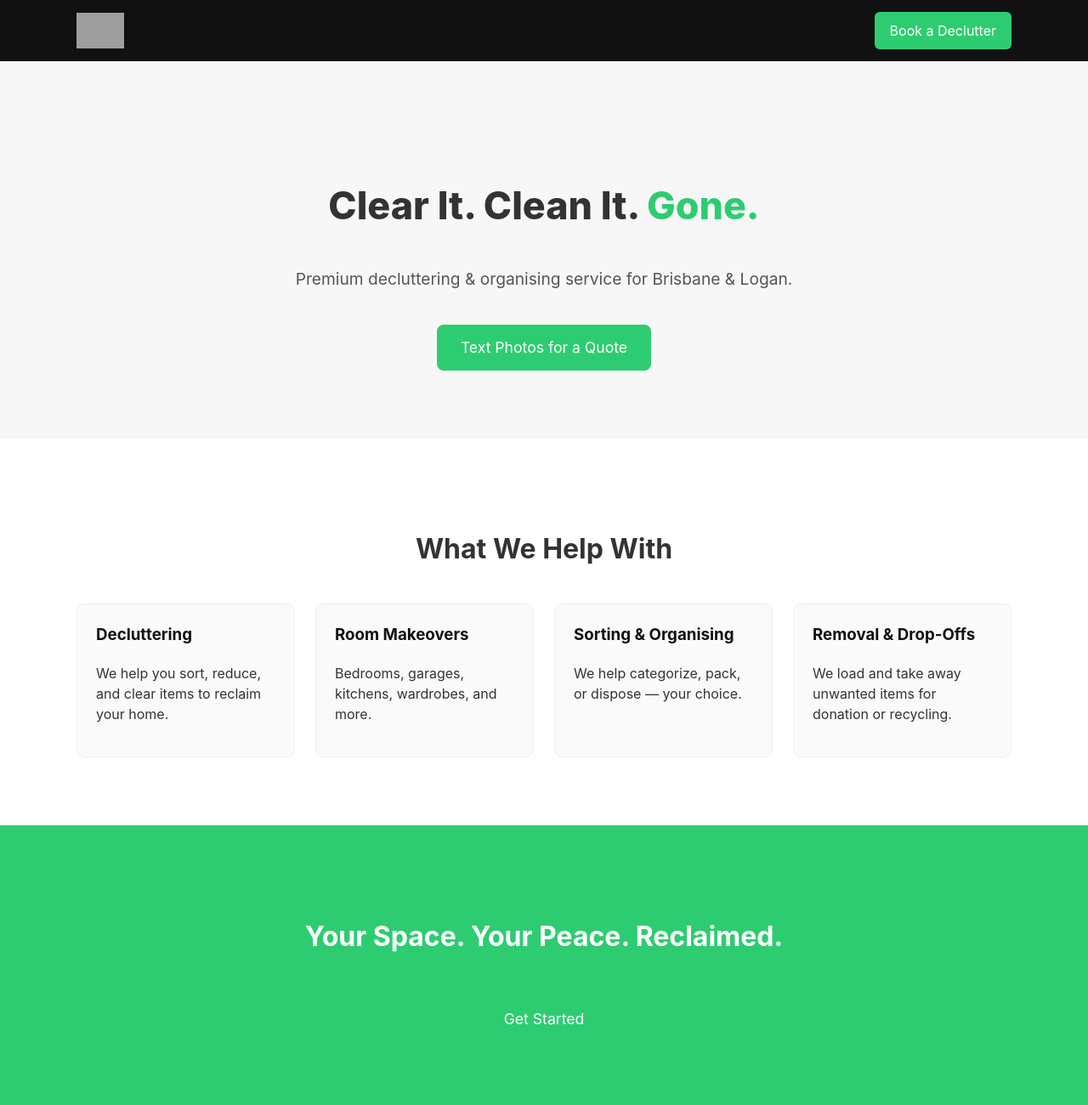
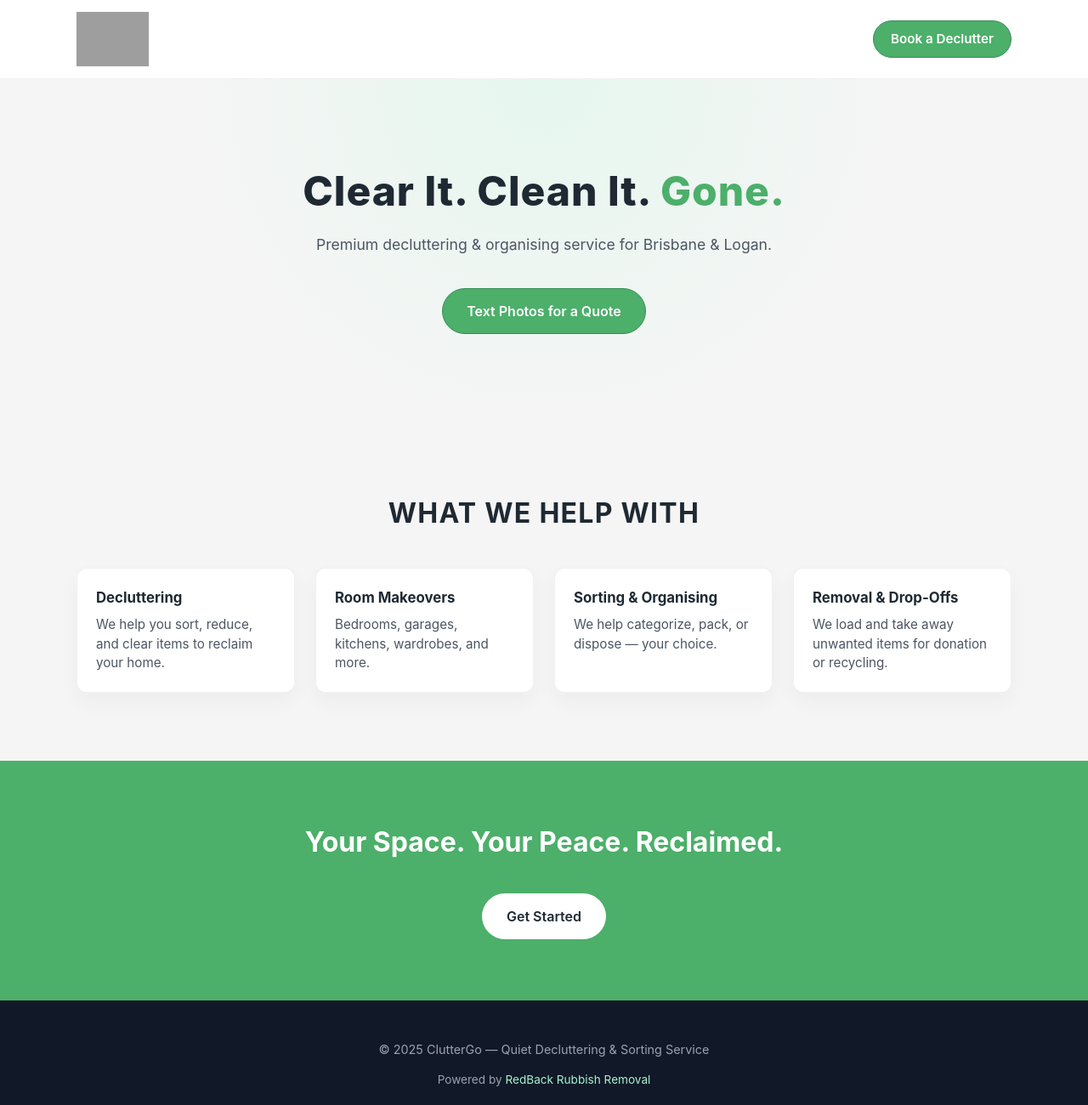
Before and after one commit to RedBackRubbish/cluttergo-site, a plain HTML site: page index.html in a window 1280 px wide. Shown: the top 1300 px of the page at 85% size. Drawn offline with Linux system fonts and the light colour scheme; grey boxes are pictures that could not be loaded.

Commit message:
Update styles.css

```diff
--- a/css/styles.css
+++ b/css/styles.css
@@ -1,4 +1,6 @@
-/* RESET */
+/* =========================
+   RESET
+   ========================= */
 *,
 *::before,
 *::after {
@@ -8,75 +10,117 @@
 body {
   margin: 0;
   font-family: -apple-system, BlinkMacSystemFont, system-ui, sans-serif;
-  background: #ffffff;
-  color: #333;
+  background: #f5f5f5;
+  color: #1f2933;
   line-height: 1.5;
 }
 
-/* GLOBAL */
+/* =========================
+   GLOBAL
+   ========================= */
 .container {
   width: min(1100px, 100% - 32px);
   margin: 0 auto;
 }
 
-.green {
-  color: #2ecc71;
-}
-
-.btn {
-  display: inline-block;
-  background: #2ecc71;
-  color: #fff;
-  padding: 14px 28px;
-  border-radius: 8px;
-  font-size: 1.1rem;
-  margin-top: 20px;
+a {
+  color: inherit;
   text-decoration: none;
 }
 
-/* HEADER */
+.green {
+  color: #4caf6a;
+}
+
+/* Buttons */
+.btn {
+  display: inline-block;
+  background: #4caf6a;
+  color: #ffffff;
+  padding: 14px 28px;
+  border-radius: 999px;
+  font-size: 1rem;
+  font-weight: 600;
+  margin-top: 20px;
+  text-decoration: none;
+  border: 1px solid #3b8e58;
+  transition: background 0.18s ease-out, transform 0.12s ease-out,
+    box-shadow 0.18s ease-out;
+}
+
+.btn:hover {
+  background: #3b8e58;
+  box-shadow: 0 10px 20px rgba(59, 142, 88, 0.25);
+  transform: translateY(-1px);
+}
+
+/* =========================
+   HEADER
+   ========================= */
 .header {
-  background: #111;
+  background: #ffffff;
   padding: 14px 0;
+  border-bottom: 1px solid rgba(15, 23, 42, 0.06);
+  position: sticky;
+  top: 0;
+  z-index: 20;
 }
 
 .header-inner {
   display: flex;
   justify-content: space-between;
   align-items: center;
+  gap: 16px;
 }
 
 .logo {
-  height: 42px;
+  height: 64px; /* make the logo actually visible */
 }
 
 .header-btn {
-  background: #2ecc71;
-  padding: 10px 18px;
-  color: #fff;
-  border-radius: 6px;
+  background: #4caf6a;
+  padding: 10px 20px;
+  color: #ffffff;
+  border-radius: 999px;
   text-decoration: none;
+  font-size: 0.95rem;
+  font-weight: 600;
+  border: 1px solid #3b8e58;
+  transition: background 0.18s ease-out, transform 0.12s ease-out,
+    box-shadow 0.18s ease-out;
 }
 
-/* HERO */
+.header-btn:hover {
+  background: #3b8e58;
+  box-shadow: 0 8px 18px rgba(59, 142, 88, 0.25);
+  transform: translateY(-1px);
+}
+
+/* =========================
+   HERO
+   ========================= */
 .hero {
-  padding: 100px 0 80px;
+  padding: 96px 0 80px;
   text-align: center;
-  background: #f7f7f7;
+  background: radial-gradient(circle at top, #e5f7ee 0, #f5f5f5 55%);
 }
 
 .hero h1 {
-  font-size: 2.8rem;
+  font-size: clamp(2.4rem, 4vw, 3rem);
   font-weight: 800;
+  margin: 0;
+  letter-spacing: 0.02em;
 }
 
 .hero-sub {
-  font-size: 1.2rem;
-  margin-top: 12px;
-  color: #555;
+  font-size: 1.1rem;
+  margin-top: 14px;
+  color: #4b5563;
 }
 
-/* SERVICES */
+/* =========================
+   SERVICES
+   ========================= */
 .services {
   padding: 80px 0;
 }
@@ -85,6 +129,8 @@ body {
   text-align: center;
   margin-bottom: 40px;
   font-size: 2rem;
+  letter-spacing: 0.04em;
+  text-transform: uppercase;
 }
 
 .grid {
@@ -92,51 +138,103 @@ body {
   gap: 24px;
 }
 
+/* Service cards */
 .card {
   padding: 22px;
-  border-radius: 10px;
-  background: #fafafa;
-  border: 1px solid #eee;
+  border-radius: 12px;
+  background: #ffffff;
+  border: 1px solid rgba(15, 23, 42, 0.06);
+  box-shadow: 0 10px 25px rgba(15, 23, 42, 0.04);
 }
 
 .card h3 {
   margin-top: 0;
-  color: #111;
+  margin-bottom: 8px;
+  color: #1f2933;
+  font-size: 1.05rem;
 }
 
-/* CTA */
+.card p {
+  margin: 0;
+  color: #4b5563;
+  font-size: 0.95rem;
+}
+
+/* =========================
+   CTA SECTION
+   ========================= */
 .cta {
-  background: #2ecc71;
-  color: #fff;
+  background: #4caf6a;
+  color: #ffffff;
   text-align: center;
-  padding: 80px 0;
+  padding: 72px 0;
 }
 
 .cta h2 {
   font-size: 2rem;
+  margin: 0 0 16px;
 }
 
-/* FOOTER */
+.cta .btn {
+  background: #ffffff;
+  color: #1f2933;
+  border-color: transparent;
+}
+
+.cta .btn:hover {
+  background: #f3f4f6;
+  box-shadow: 0 10px 24px rgba(0, 0, 0, 0.18);
+}
+
+/* =========================
+   FOOTER
+   ========================= */
 .footer {
-  padding: 40px 0;
+  padding: 32px 0 40px;
   text-align: center;
-  background: #111;
-  color: #999;
+  background: #111827;
+  color: #9ca3af;
+  font-size: 0.9rem;
 }
 
 .footer a {
-  color: #2ecc71;
+  color: #a7f3d0;
   text-decoration: none;
+}
+
+.footer a:hover {
+  text-decoration: underline;
 }
 
 .powered {
   margin-top: 6px;
-  font-size: 0.9rem;
+  font-size: 0.85rem;
 }
 
-/* GRID (desktop) */
+/* =========================
+   RESPONSIVE GRID
+   ========================= */
 @media (min-width: 700px) {
   .grid {
     grid-template-columns: repeat(4, 1fr);
   }
 }
+
+/* Smaller screens tweaks */
+@media (max-width: 699px) {
+  .header-inner {
+    flex-direction: row;
+  }
+
+  .logo {
+    height: 56px;
+  }
+
+  .hero {
+    padding: 72px 0 64px;
+  }
+
+  .services {
+    padding: 64px 0;
+  }
+}
```
